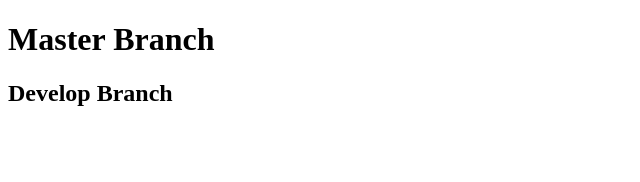
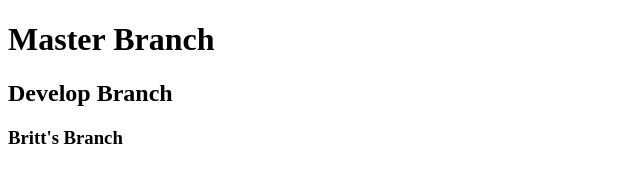
Before and after one commit to bmagee2/teamGit, a plain HTML site: page index.html in a window 1280 px wide. Shown: the whole page, without its empty margins (0-640 px from the left). Drawn offline with Linux system fonts and the light colour scheme.

Commit message:
britt's branch

```diff
--- a/index.html
+++ b/index.html
@@ -8,5 +8,6 @@
 <body>
     <h1>Master Branch</h1>
     <h2>Develop Branch</h2>
+    <h3>Britt's Branch</h3>
 </body>
 </html>
```
